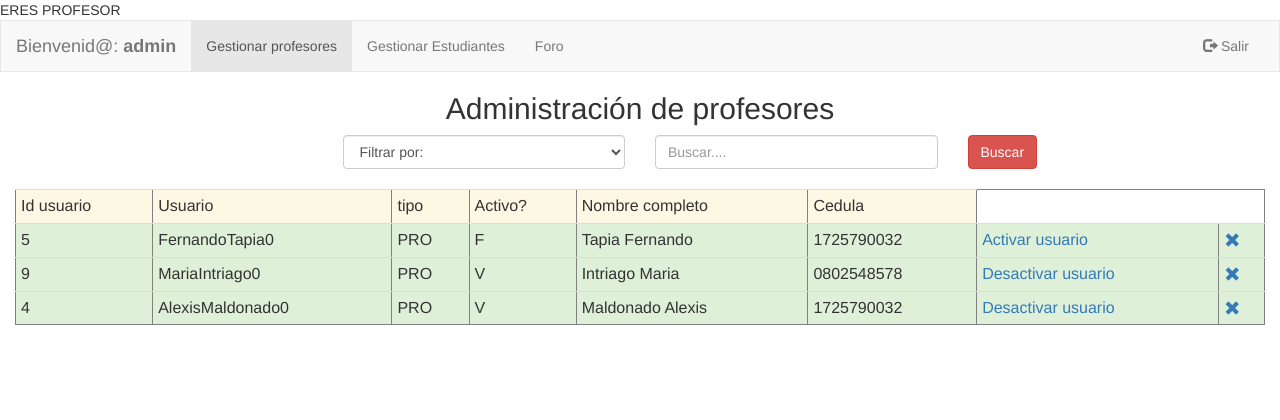
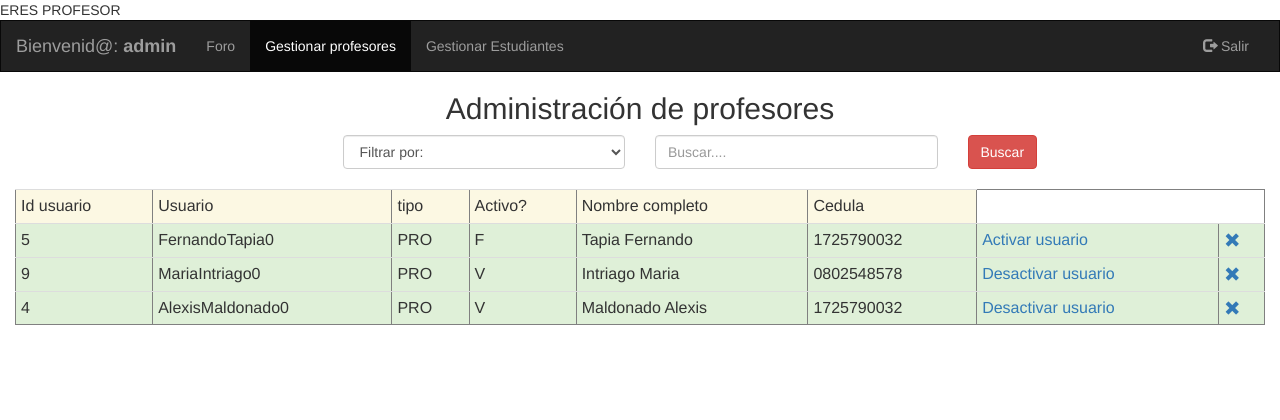
Before and after one commit to JHyel2015/ProyectoSoftwareII, a PHP site: page /aplicacion/modulos_administrador/adm_buscar_profesores.php in a window 1280 px wide. Shown: the top 420 px of the page. Run offline with PHP 8.4, Linux system fonts and the light colour scheme; a user stored in the database is signed in; data comes from the database, SQL or seed files in the repository.

Commit message:
edicion de navbar

```diff
--- a/sgoa/aplicacion/modulos_administrador/navbar_adm_estudiantes.php
+++ b/sgoa/aplicacion/modulos_administrador/navbar_adm_estudiantes.php
@@ -1,4 +1,4 @@
-<nav class="navbar navbar-default">
+<nav class="navbar navbar-inverse">
     <div class="container-fluid">
         <div class="navbar-header">
             <button type="button" class="navbar-toggle" data-toggle="collapse" data-target="#myNavbar">
@@ -11,9 +11,9 @@
         <div class="collapse navbar-collapse" id="myNavbar">
             <ul class="nav navbar-nav">
 
+                <li><a href="../modulos_comunes/index.php">Foro</a></li>
                 <li><a href="adm_buscar_profesores.php">Gestionar profesores</a></li>
                 <li class="active"><a href="adm_buscar_estudiantes.php">Gestionar Estudiantes</a></li>
-                <li><a href="../modulos_comunes/index.php">Foro</a></li>
             </ul>
             <ul class="nav navbar-nav navbar-right">
                 <li><a href="../../aplicacion/desconectar_sesion.php"><span class="glyphicon glyphicon-log-out"></span> Salir</a></li>
--- a/sgoa/aplicacion/modulos_administrador/navbar_adm_obj_apr.php
+++ b/sgoa/aplicacion/modulos_administrador/navbar_adm_obj_apr.php
@@ -1,4 +1,4 @@
-<nav class="navbar navbar-default">
+<nav class="navbar navbar-inverse">
     <div class="container-fluid">
         <div class="navbar-header">
             <button type="button" class="navbar-toggle" data-toggle="collapse" data-target="#myNavbar">
--- a/sgoa/aplicacion/modulos_administrador/navbar_adm_profesores.php
+++ b/sgoa/aplicacion/modulos_administrador/navbar_adm_profesores.php
@@ -1,4 +1,4 @@
-<nav class="navbar navbar-default">
+<nav class="navbar navbar-inverse">
     <div class="container-fluid">
         <div class="navbar-header">
             <button type="button" class="navbar-toggle" data-toggle="collapse" data-target="#myNavbar">
@@ -10,9 +10,9 @@
         </div>
         <div class="collapse navbar-collapse" id="myNavbar">
             <ul class="nav navbar-nav">
+                <li><a href="../modulos_comunes/index.php">Foro</a></li>
                 <li class="active"><a href="adm_buscar_profesores.php">Gestionar profesores</a></li>
                 <li><a href="adm_buscar_estudiantes.php">Gestionar Estudiantes</a></li>
-                <li><a href="../modulos_comunes/index.php">Foro</a></li>
             </ul>
             <ul class="nav navbar-nav navbar-right">
                 <li><a href="../../aplicacion/desconectar_sesion.php"><span class="glyphicon glyphicon-log-out"></span> Salir</a></li>
```
